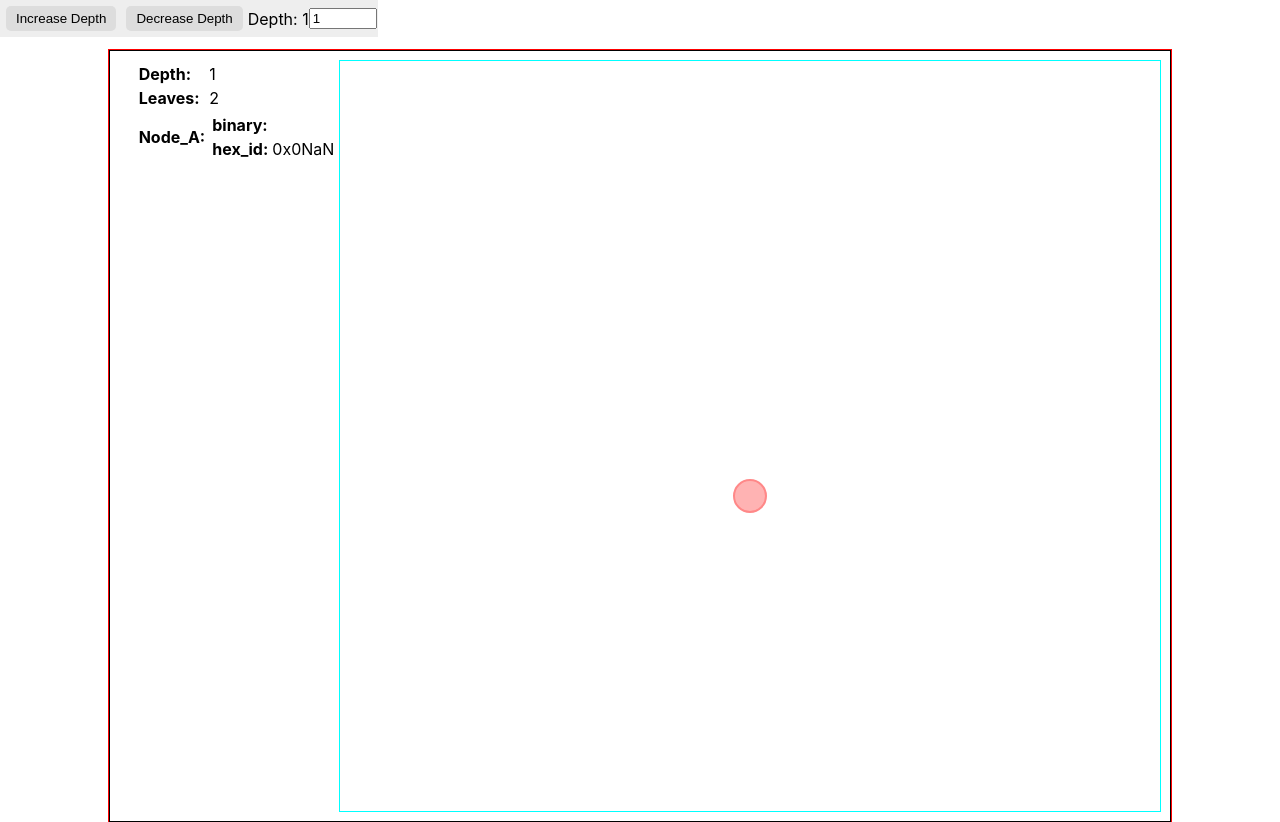
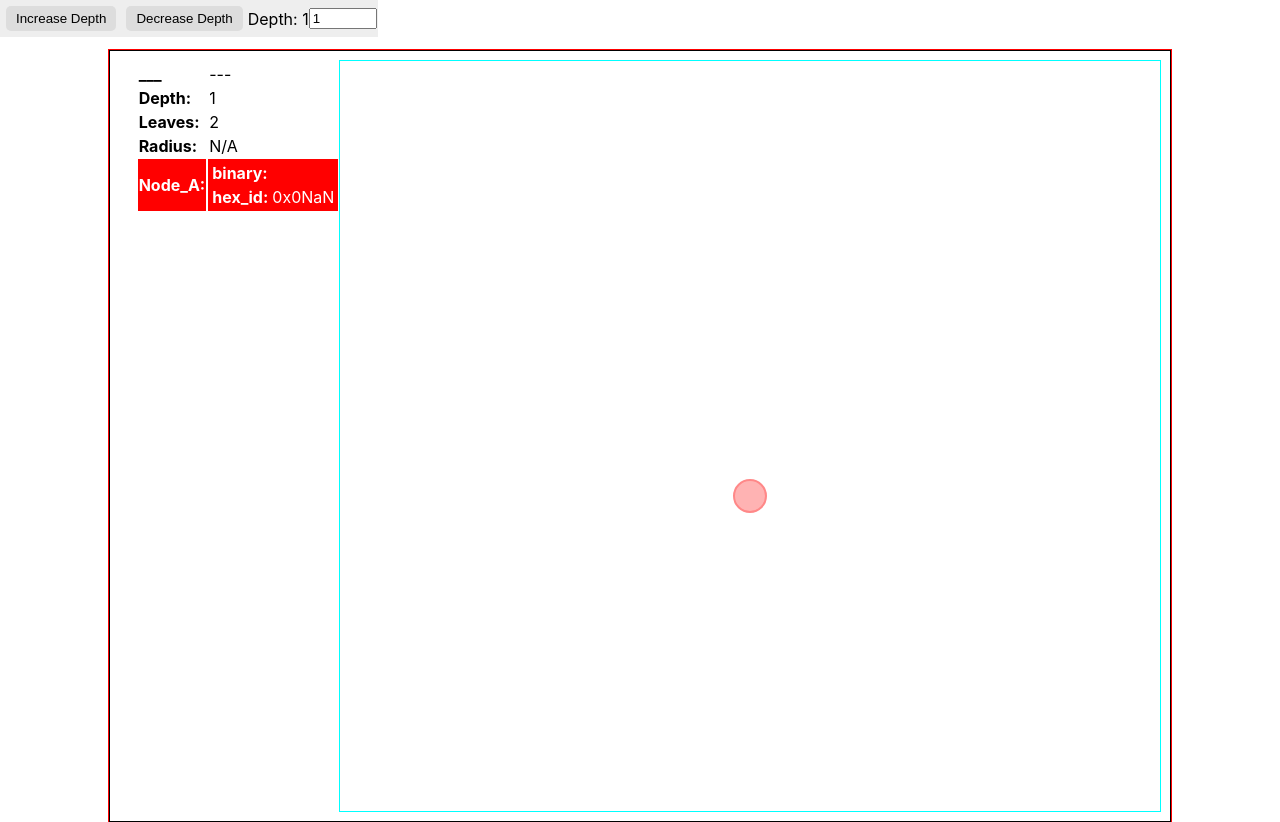
Before and after one commit to ScottyPoi/xor, a React (Create React App) app: page / in a window 1280 px wide. Built offline with nearby package versions, Linux system fonts and the light colour scheme.

Commit message:
show hovered node addr

```diff
--- a/src/BinaryTreeVisualization.tsx
+++ b/src/BinaryTreeVisualization.tsx
@@ -11,7 +11,7 @@ import "./BinaryTreeVisualization.css";
 import { generateTreeData } from "./treeUtils";
 import { ITreeNode } from "./types";
 import { useWindowSize } from "./useWindowSize";
-import classNames from "classnames";
+// import classNames from "classnames";
 import TreeNode, { NodeLink } from "./TreeNode";
 import Header from "./Header";
 import InfoContainer from "./InfoContainer";
@@ -67,7 +67,7 @@ const BinaryTreeVisualization: React.FC = () => {
     } else {
       setNodeB(null);
     }
-  }, []);
+  }, [depth]);
 
   const handleMouseOut = useCallback(() => {
     console.log("mouseout");
--- a/src/InfoContainer.tsx
+++ b/src/InfoContainer.tsx
@@ -26,6 +26,10 @@ export default function InfoContainer({
       <table>
         <tbody>
           <tr>
+            <th>{(tooltip && tooltip.id) ? tooltip.id + '_'.repeat(depth + 1 - tooltip.id.length) : '_'.repeat(depth + 2)} {' '}</th>
+            <td>{'---'}</td>
+          </tr>
+          <tr>
             <th>Depth:</th>
             <td>{depth}</td>
           </tr>
@@ -34,6 +38,15 @@ export default function InfoContainer({
             <td>{2 ** depth}</td>
           </tr>
           <tr>
+            <th>Radius:</th>
+            <td>N/A</td>
+          </tr>
+          <tr
+            style={{
+              color: "white",
+              background: selected.endsWith("1") ? "#00f" : "#f00",
+            }}
+          >
             <th>Node_A:</th>
             <td>
               <tr>
@@ -48,6 +61,51 @@ export default function InfoContainer({
               </tr>
             </td>
           </tr>
+          {selected && (
+            <tr>
+              <th>
+                Distances:
+                <br />0 - 2^ {depth} - 1
+              </th>
+              <td>
+                {Array.from({ length: Math.min(16, 2 ** depth - 1) }, (_, i) =>
+                  i < Math.min(16, 2 ** depth - 1) / 2
+                    ? i
+                    : 2 ** depth - Math.min(16, 2 ** depth - 1) + i
+                ).map((x) => {
+                  const s = parseInt(selected.slice(2), 2);
+                  const d = x ^ s;
+                  const hex = padToEven(d.toString(16));
+                  const bin = d.toString(2);
+                  return (
+                    <>
+                      <tr>
+                        <th>
+                          {x < Math.min(16, 2 ** depth - 1) / 2
+                            ? x
+                            : "2^" + depth + "-" + (2 ** depth - x)}
+                        </th>
+                        <td
+                          style={{
+                            color: "white",
+                            background: bin.endsWith("1") ? "#00f" : "#f00",
+                          }}
+                        >
+                          0x
+                          {hex}
+                        </td>
+                      </tr>
+                      {x === Math.min(16, 2 ** depth - 1) / 2 - 1 && (
+                        <tr>
+                          <th>. . .</th>
+                        </tr>
+                      )}
+                    </>
+                  );
+                })}
+              </td>
+            </tr>
+          )}
           {nodeB && nodeB.id && (
             <tr>
               <th>Node_B:</th>
@@ -68,6 +126,7 @@ export default function InfoContainer({
               </td>
             </tr>
           )}
+
           {nodeB && nodeB.id && (
             <tr>
               <th>Distance:</th>
```
